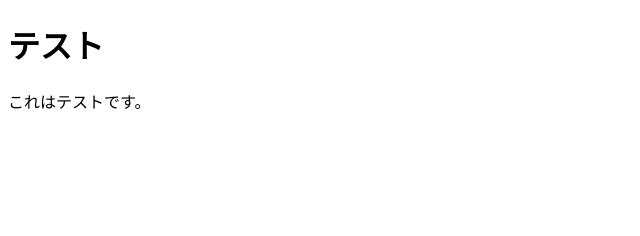
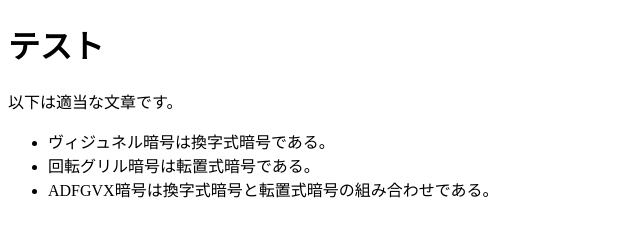
Before and after one commit to langue-de77/20250428_RDL, a plain HTML site: page index.html in a window 1280 px wide. Shown: the whole page, without its empty margins (0-640 px from the left). Drawn offline with Linux system fonts and the light colour scheme.

Commit message:
Update index.html
適当な文章を<li>タグで追加しました。

```diff
--- a/index.html
+++ b/index.html
@@ -6,6 +6,11 @@
     </head>
     <body>
         <h1>テスト</h1>
-        <p>これはテストです。</p>
+        <p>以下は適当な文章です。</p>
+        <ul>
+            <li>ヴィジュネル暗号は換字式暗号である。</li>
+            <li>回転グリル暗号は転置式暗号である。</li>
+            <li>ADFGVX暗号は換字式暗号と転置式暗号の組み合わせである。</li>
+        </ul>
     </body>
 </html>
```
